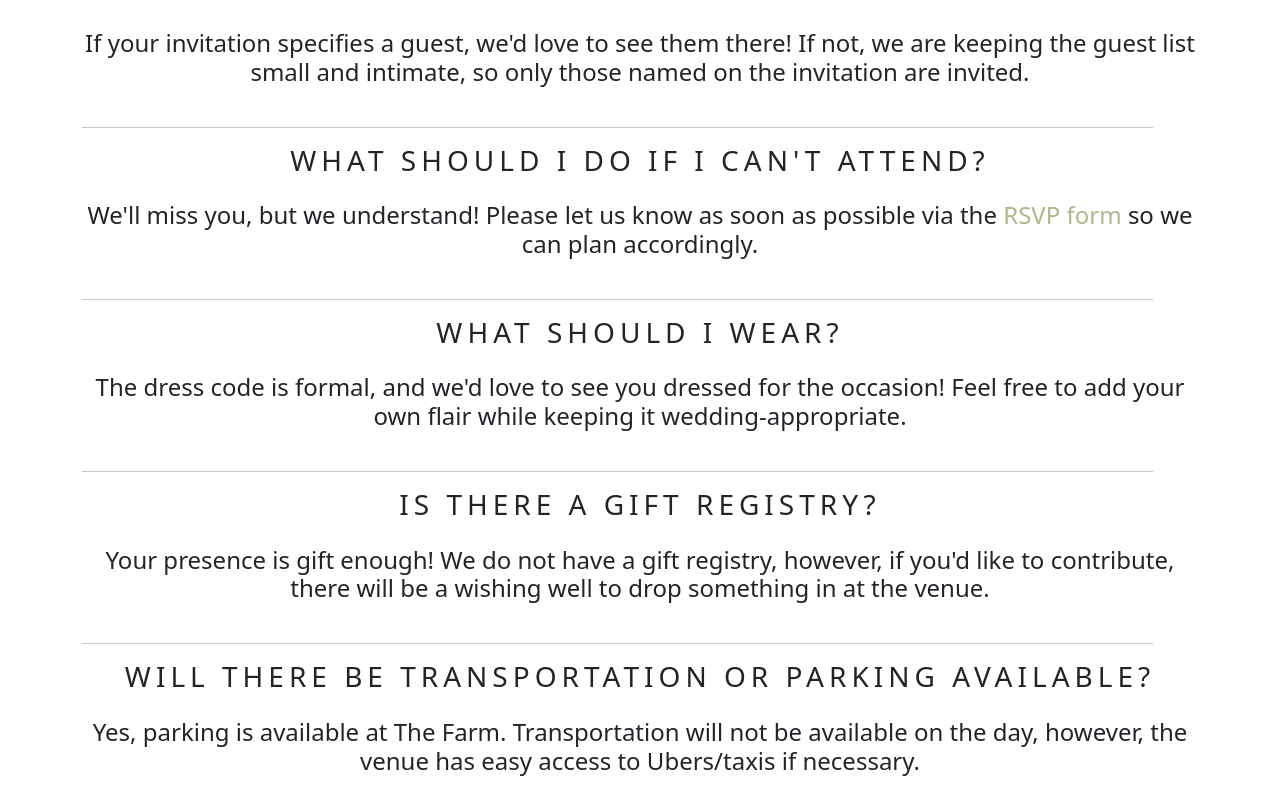
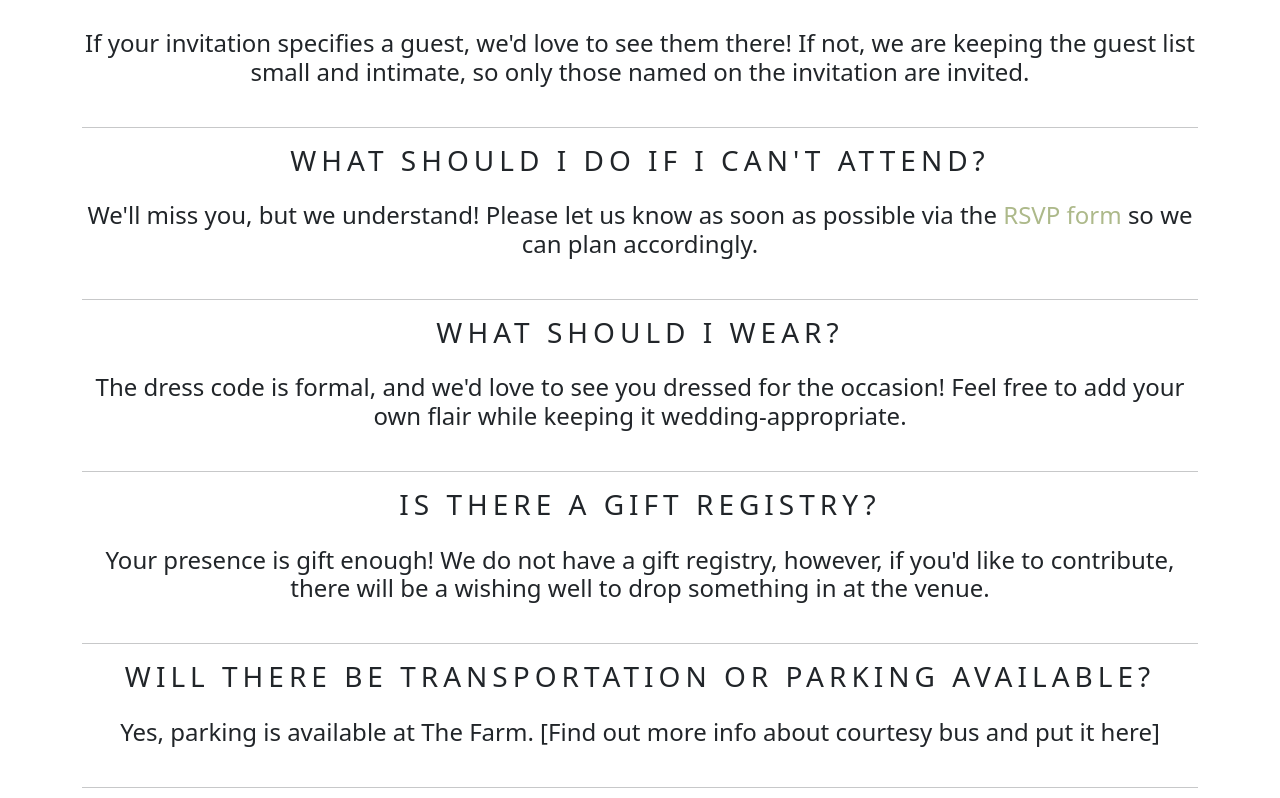
Before and after one commit to KingHempel/wedding-website, a React (Vite) app: page /#/faqs in a window 1280 px wide. Shown: the part 1422-2220 px from the top of the page. Built offline with nearby package versions, Linux system fonts and the light colour scheme.

Commit message:
Fixed RSVP button on home page. Also fixed random coloured hr tags on faq page, and move the faqitem to its own component.

```diff
--- /dev/null
+++ b/src/components/FAQItem.tsx
@@ -0,0 +1,44 @@
+import React, { useRef, useState, useEffect } from "react";
+
+interface FAQItemProps {
+  question: string;
+  answer: React.ReactNode;
+}
+
+function FAQItem({ question, answer }: FAQItemProps) {
+  const [isVisible, setIsVisible] = useState(false);
+  const ref = useRef<HTMLDivElement>(null);
+
+  useEffect(() => {
+    const observer = new IntersectionObserver(
+      ([entry]) => {
+        if (entry.isIntersecting) {
+          setIsVisible(true);
+        }
+      },
+      { threshold: 0.1 }
+    );
+
+    if (ref.current) {
+      observer.observe(ref.current);
+    }
+
+    return () => {
+      if (ref.current) {
+        observer.unobserve(ref.current);
+      }
+    };
+  }, []);
+
+  return (
+    <div ref={ref} className={`faq-item ${isVisible ? "fade-in" : ""}`}>
+      <div className="faq-question display-6 text-center fs-3">{question}</div>
+      <br />
+      <div className="faq-answer display-5 fs-4 text-center">{answer}</div>
+      <br />
+      <hr />
+    </div>
+  );
+}
+
+export default FAQItem;
--- a/src/components/HeroSection.tsx
+++ b/src/components/HeroSection.tsx
@@ -1,4 +1,5 @@
 import { ReactNode } from "react";
+import { Link } from "react-router-dom";
 import "./Style.css";
 
 interface HeroSectionProps {
@@ -31,13 +32,13 @@ function HeroSection({
       <br />
       {subTitle && <p className="text-light display-6">{subTitle}</p>}
       {showRsvpButton && (
-        <a
-          href="Rsvp"
+        <Link
+          to="/rsvp" // Use relative path here
           className="btn btn-outline-light rounded-0 border-3 btn-sm mt-3"
           style={{ width: "150px" }}
         >
           <b className="fs-5">RSVP</b>
-        </a>
+        </Link>
       )}
     </div>
   );
--- a/src/components/Style.css
+++ b/src/components/Style.css
@@ -154,12 +154,3 @@ h1 {
 .footer-text:hover {
   color: #474f2f !important;
 }
-
-hr {
-  border: 0;
-  clear: both;
-  display: block;
-  width: 96%;
-  background-color: #ffff00;
-  height: 1px;
-}
--- a/src/pages/Faqs.tsx
+++ b/src/pages/Faqs.tsx
@@ -1,46 +1,5 @@
-import React, { useRef, useState, useEffect } from "react";
 import HeroSection from "../components/HeroSection";
-
-interface FAQItemProps {
-  question: string;
-  answer: React.ReactNode;
-}
-
-function FAQItem({ question, answer }: FAQItemProps) {
-  const [isVisible, setIsVisible] = useState(false);
-  const ref = useRef<HTMLDivElement>(null);
-
-  useEffect(() => {
-    const observer = new IntersectionObserver(
-      ([entry]) => {
-        if (entry.isIntersecting) {
-          setIsVisible(true);
-        }
-      },
-      { threshold: 0.1 }
-    );
-
-    if (ref.current) {
-      observer.observe(ref.current);
-    }
-
-    return () => {
-      if (ref.current) {
-        observer.unobserve(ref.current);
-      }
-    };
-  }, []);
-
-  return (
-    <div ref={ref} className={`faq-item ${isVisible ? "fade-in" : ""}`}>
-      <div className="faq-question display-6 text-center fs-3">{question}</div>
-      <br />
-      <div className="faq-answer display-5 fs-4 text-center">{answer}</div>
-      <br />
-      <hr />
-    </div>
-  );
-}
+import FAQItem from "../components/FAQItem";
 
 function Faqs() {
   const heroImage = "/images/hero-faqs.jpg";
@@ -93,7 +52,7 @@ function Faqs() {
           />
           <FAQItem
             question="Will there be transportation or parking available?"
-            answer="Yes, parking is available at The Farm. Transportation will not be available on the day, however, the venue has easy access to Ubers/taxis if necessary."
+            answer="Yes, parking is available at The Farm. [Find out more info about courtesy bus and put it here]"
           />
           <FAQItem
             question="What time should I arrive?"
```
